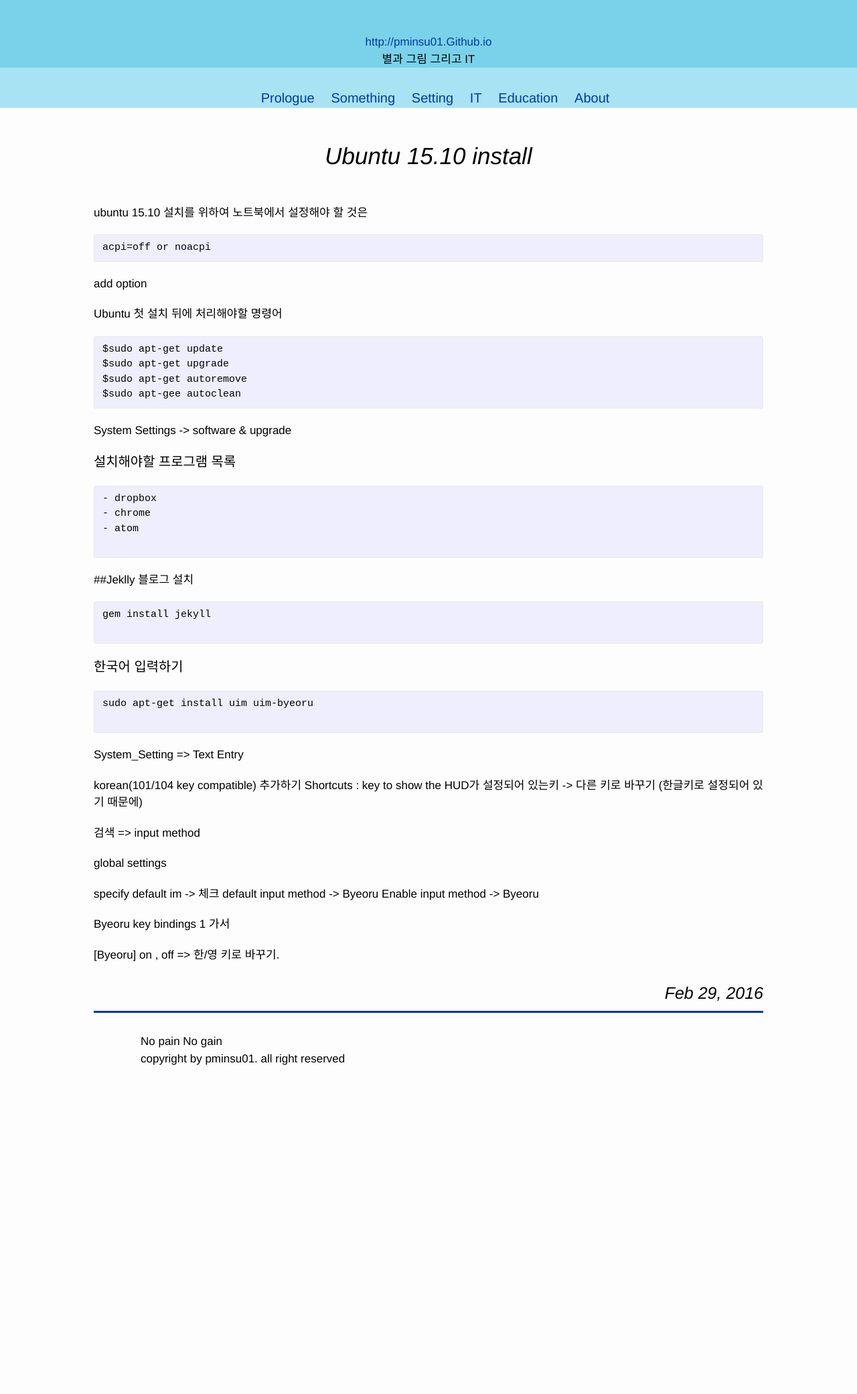
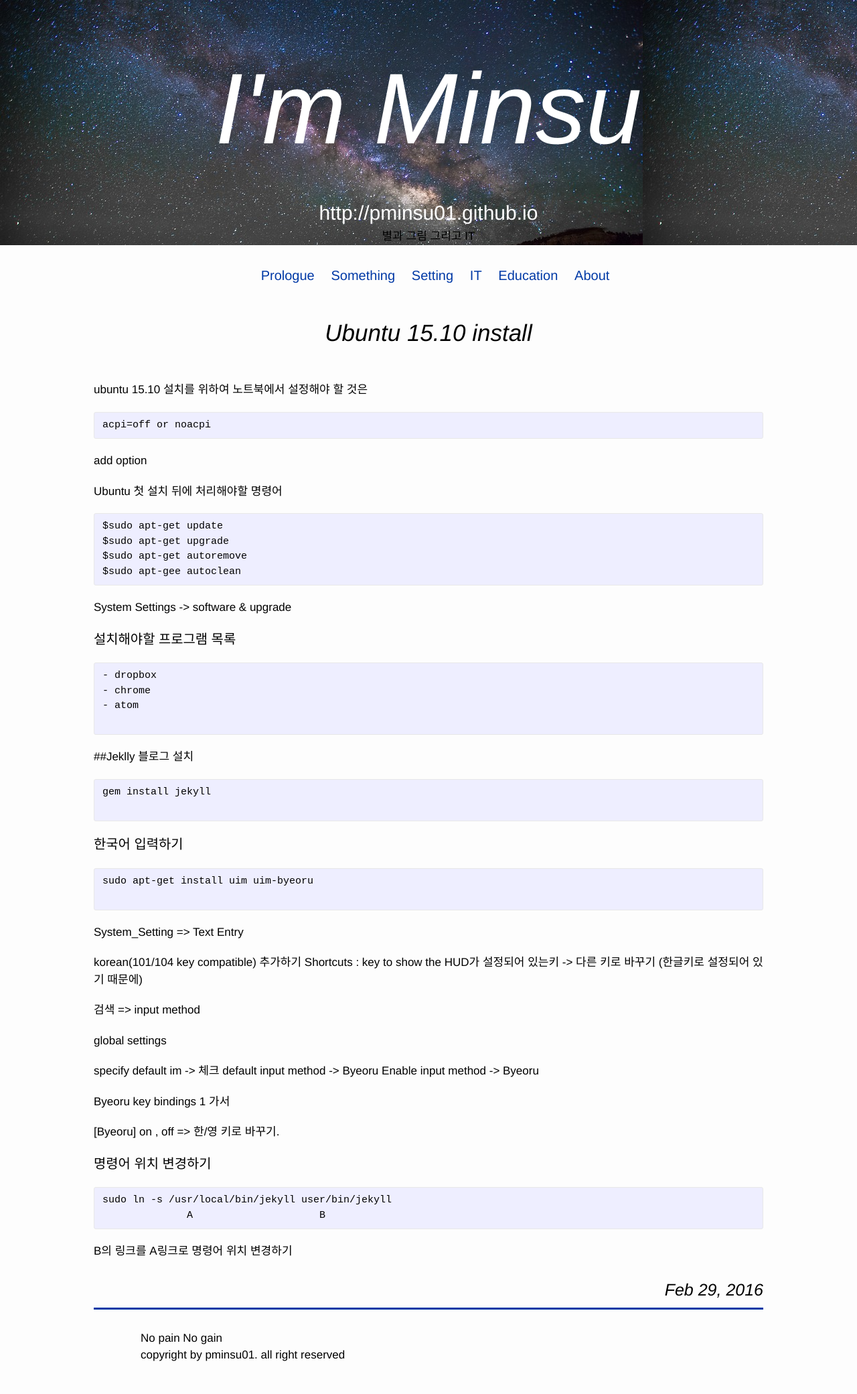
Before and after one commit to pminsu01/pminsu01.github.io, a Jekyll site: the page built from _posts/Setting/2016-02-29-unbuntu_15.10.md, in a window 1280 px wide. Shown: the whole page at 67% size. Built offline with Jekyll 4.4.1, drawn with Linux system fonts in a browser that asks for light colours; before the commit the page ends 1639 px from its top, so only the background shows below that.

Commit message:
modified:   _includes/header.html 	modified:   _posts/Education/2016-07-12-jsp_oracle_connect.md 	modified:   _posts/Setting/2016-02-29-unbuntu_15.10.md 	modified:   _sass/_header.scss 	modified:   _sass/_navigator.scss

````diff
--- a/_includes/header.html
+++ b/_includes/header.html
@@ -3,7 +3,9 @@
 <center>
 <!--<img src="..\images\minsu2.png" width="200" height="200"> <Br/><br/>
   <span style="color:white" font-size:30px;> -->
- <a href="http://pminsu01.github.io">  http://pminsu01.Github.io<br/></a>
+<!--  <img src"..\images\background.jpg"> <br> -->
+  <p id="main_id">I'm Minsu</p>
+  <a href="http://pminsu01.github.io" id="home_link"> http://pminsu01.github.io<br/></a>
   별과 그림 그리고  IT<br/>
 <!--  <a href="http://blog.naver.com/pminsu01" style="color:white">
   http://blog.naver.com/pminsu01</a> -->
--- a/_posts/Setting/2016-02-29-unbuntu_15.10.md
+++ b/_posts/Setting/2016-02-29-unbuntu_15.10.md
@@ -68,3 +68,13 @@ Enable input method -> Byeoru
 Byeoru key bindings 1 가서
 
 [Byeoru] on , off  => 한/영 키로 바꾸기.
+
+
+
+### 명령어 위치 변경하기
+
+```
+sudo ln -s /usr/local/bin/jekyll user/bin/jekyll
+              A                     B
+```
+B의 링크를 A링크로 명령어 위치 변경하기
--- a/_sass/_header.scss
+++ b/_sass/_header.scss
@@ -1,7 +1,21 @@
 #site-header {
 
   padding-top: 50px;
-  background-color: #7ad2ea;
+
+  background-image: url("../images/background.jpg");
+
+
+  #main_id {
+    font-size:  150px;
+    color : white;
+    font-style:oblique;
+  }
+
+  #home_link {
+    font-size: 30px;
+    color: white;
+  }
+
   span{
     font-size: 20px;
     font-style: italic;
--- a/_sass/_navigator.scss
+++ b/_sass/_navigator.scss
@@ -1,7 +1,7 @@
 #site-nav{
 
 		padding-top:30px;
-		background-color: #A8E3F3;
+
 
 	  li {
 		// float: left;
````
Also changed, not shown: _posts/Education/2016-07-12-jsp_oracle_connect.md (+1 -1 lines).
